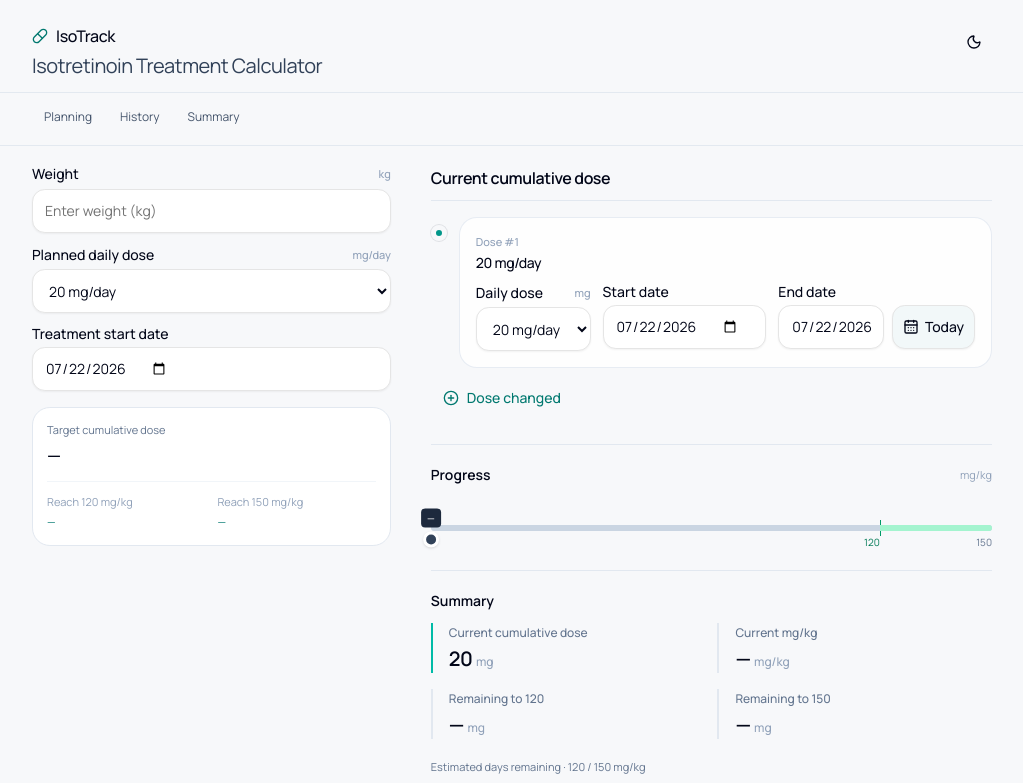
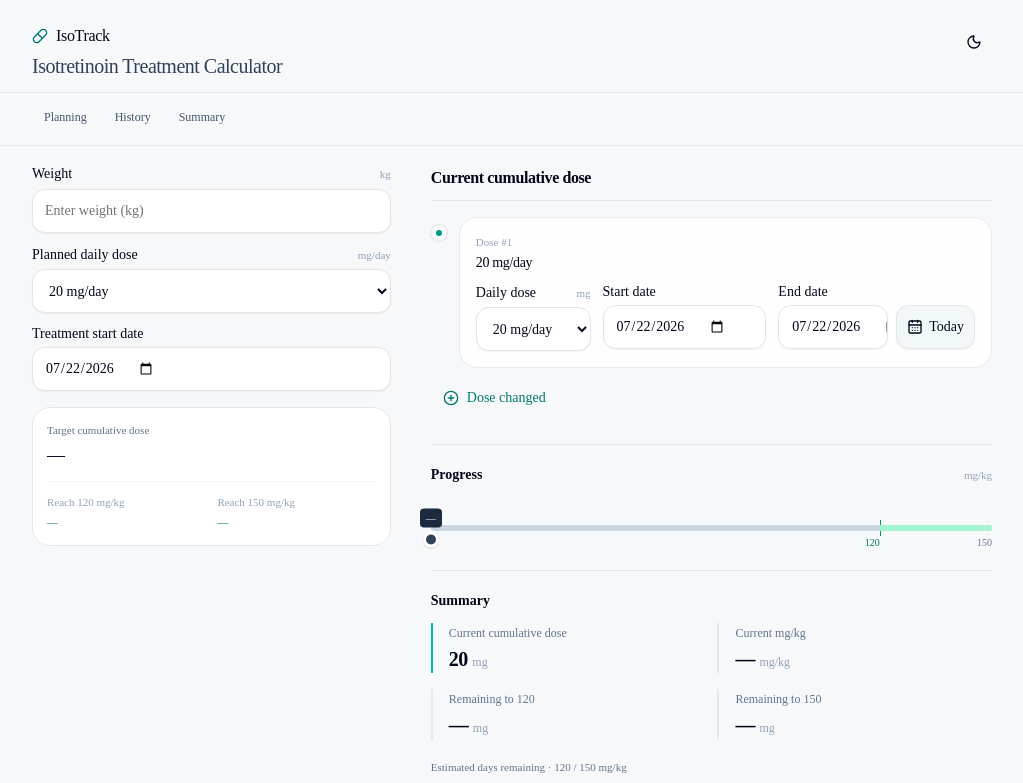
Before and after one commit to AbdulelahToman/IsoTrack, a Next.js app: page / in a window 1280 px wide. Shown: the top 783 px of the page, without its empty margins (128-1151 px from the left). Built offline with nearby package versions, Linux system fonts and the light colour scheme.

Commit message:
Use SF Pro system typography

```diff
--- a/src/app/layout.tsx
+++ b/src/app/layout.tsx
@@ -1,11 +1,6 @@
 import type { Metadata } from "next";
-import { Geist_Mono, Manrope } from "next/font/google";
+import { Geist_Mono } from "next/font/google";
 import "./globals.css";
-
-const manrope = Manrope({
-  variable: "--font-manrope",
-  subsets: ["latin"],
-});
 
 const geistMono = Geist_Mono({
   variable: "--font-geist-mono",
@@ -32,7 +27,7 @@ export default function RootLayout({
         />
       </head>
       <body
-        className={`${manrope.variable} ${manrope.className} ${geistMono.variable} antialiased`}
+        className={`${geistMono.variable} antialiased`}
       >
         {children}
       </body>
```
